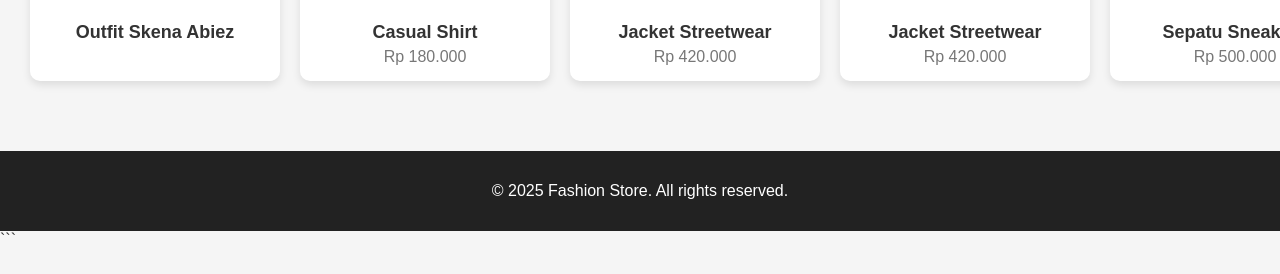
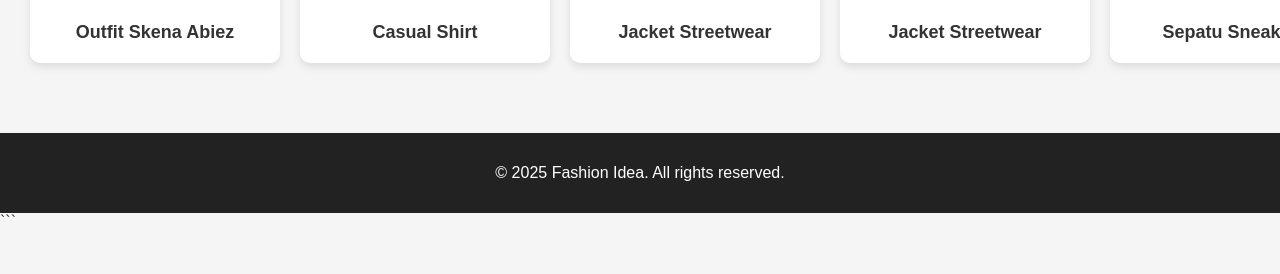
Before and after one commit to Dashilooksgood/Catalog-fashion, a plain HTML site: page index.html in a window 1280 px wide. Shown: the part 460-734 px from the top of the page. Drawn offline with Linux system fonts and the light colour scheme.

Commit message:
Update index.html

```diff
--- a/index.html
+++ b/index.html
@@ -93,7 +93,6 @@
       <img src="gambar2.jpg" alt="Casual Shirt">
       <div class="info">
         <h3>Casual Shirt</h3>
-        <p>Rp 180.000</p>
       </div>
     </div>
 
@@ -101,7 +100,6 @@
       <img src="gambar3.jpg" alt="Jacket Streetwear">
       <div class="info">
         <h3>Jacket Streetwear</h3>
-        <p>Rp 420.000</p>
       </div>
     </div>
 
@@ -109,7 +107,6 @@
       <img src="gambar4.jpg" alt="Jacket Streetwear">
       <div class="info">
         <h3>Jacket Streetwear</h3>
-        <p>Rp 420.000</p>
       </div>
     </div>
 
@@ -117,7 +114,6 @@
       <img src="gambar5.jpg" alt="Sepatu Sneakers">
       <div class="info">
         <h3>Sepatu Sneakers</h3>
-        <p>Rp 500.000</p>
       </div>
     </div>
   </section>
@@ -125,7 +121,7 @@
 
 
   <footer>
-    <p>&copy; 2025 Fashion Store. All rights reserved.</p>
+    <p>&copy; 2025 Fashion Idea. All rights reserved.</p>
   </footer>
 </body>
 </html>
```
